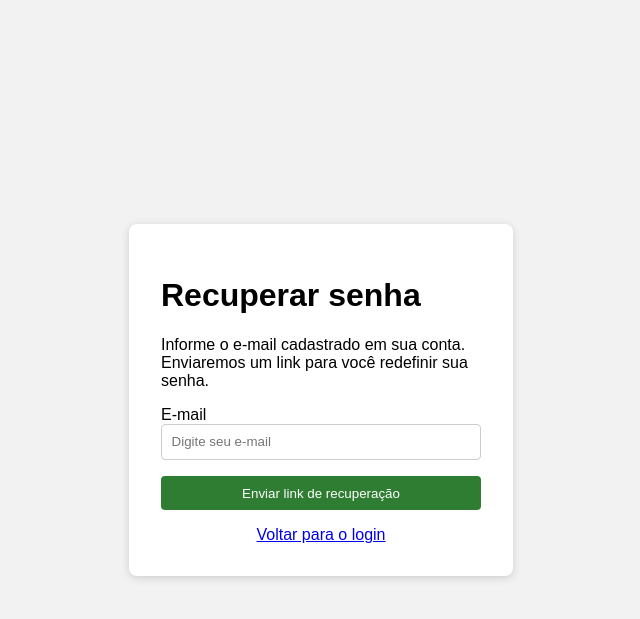
After one commit to gui123456w/Back-end2.0, a Flask app: page /recuperar-senha in a window 1280 px wide. The commit adds this page. Shown: the top 619 px of the page, without its empty margins (319-959 px from the left). Run offline with Flask 3, Linux system fonts and the light colour scheme.

Commit message:
email-recuperacao

```diff
--- a/___init__.py
+++ b/___init__.py
@@ -2,7 +2,7 @@ from flask import Flask
 
 from config import Config
 from database import db
-
+from extensions import mail
 
 def create_app():
     app = Flask(__name__)
@@ -10,7 +10,7 @@ def create_app():
     app.config.from_object(Config)
 
     db.init_app(app)
-
+    mail.init_app(app)
     from routes import main
 
     app.register_blueprint(main)
--- /dev/null
+++ b/extensions.py
@@ -0,0 +1,3 @@
+from flask_mail import Mail
+
+mail = Mail()
--- a/models.py
+++ b/models.py
@@ -114,6 +114,6 @@ class RecuperacaoSenha(db.Model):
 
     usuario = db.relationship(
         "Usuarios",
-        backref="recuperacoes_senha",
+        backref="recuperacao_senha",
         lazy=True
     )
--- a/requirements.txt
+++ b/requirements.txt
@@ -20,3 +20,4 @@ SQLAlchemy==2.0.51
 typing_extensions==4.15.0
 Werkzeug==3.1.8
 WTForms==3.2.2
+Flask-Mail==0.10.0
--- a/routes.py
+++ b/routes.py
@@ -4,6 +4,12 @@ from flask import request
 from flask import redirect
 from flask import session
 from flask import flash
+from flask import url_for
+
+from datetime import datetime, timedelta
+import secrets
+
+from flask_mail import Message
 
 from database import db
 
@@ -11,7 +17,9 @@ from models import Usuarios
 from models import Locais
 from models import TiposMaterial
 from models import LocaisMateriais
+from models import RecuperacaoSenha
 
+from extensions import mail
 
 main = Blueprint("main", __name__)
 
@@ -88,7 +96,6 @@ def login():
     if request.method == "POST":
 
         email = request.form["email"].strip().lower()
-
         senha = request.form["senha"]
 
         usuarios = Usuarios.query.filter_by(
@@ -98,7 +105,6 @@ def login():
         if usuarios and usuarios.verificar_senha(senha):
 
             session["usuarios_id_usuario"] = usuarios.id_usuario
-
             session["usuarios_nome"] = usuarios.nome
 
             return redirect("/")
@@ -107,6 +113,177 @@ def login():
 
     return render_template("login.html")
 
+
+@main.route("/recuperar-senha", methods=["GET", "POST"])
+def recuperar_senha():
+
+    if request.method == "POST":
+
+        email = request.form["email"].strip().lower()
+
+        usuario = Usuarios.query.filter_by(
+            email=email
+        ).first()
+
+        if usuario:
+
+            # Gera um token aleatório
+            token = secrets.token_urlsafe(64)
+
+            # Token válido por 15 minutos
+            expiracao = datetime.now() + timedelta(minutes=15)
+
+            # Cria o registro no banco
+            recuperacao = RecuperacaoSenha(
+                id_usuario=usuario.id_usuario,
+                token=token,
+                expiracao=expiracao,
+                usado=False
+            )
+
+            db.session.add(recuperacao)
+            db.session.commit()
+
+            # Cria o link
+            link = request.host_url.rstrip("/") + url_for(
+                "main.redefinir_senha",
+                token=token
+            )
+
+            # Cria o email
+            mensagem = Message(
+                subject="Recuperação de senha - Sustenta+",
+                recipients=[usuario.email]
+            )
+
+            mensagem.body = f"""
+Olá, {usuario.nome}!
+
+Recebemos uma solicitação para redefinir a senha
+da sua conta no Sustenta+.
+
+Clique no link abaixo para criar uma nova senha:
+
+{link}
+
+Este link ficará válido por 15 minutos.
+
+Caso você não tenha solicitado a recuperação da senha,
+ignore este e-mail.
+
+Atenciosamente,
+Equipe Sustenta+
+"""
+
+            mail.send(mensagem)
+
+        # Não informa se o email existe ou não
+        flash(
+            "Se o e-mail estiver cadastrado, "
+            "você receberá um link para recuperação."
+        )
+
+        return redirect("/login")
+
+    return render_template("recuperar_senha.html")
+
+@main.route("/redefinir-senha/<token>", methods=["GET", "POST"])
+def redefinir_senha(token):
+
+    # Procura o token no banco
+    recuperacao = RecuperacaoSenha.query.filter_by(
+        token=token,
+        usado=False
+    ).first()
+
+    if not recuperacao:
+
+        flash(
+            "O link de recuperação é inválido "
+            "ou já foi utilizado."
+        )
+
+        return redirect("/recuperar-senha")
+
+    # Verifica se o token expirou
+    if datetime.now() > recuperacao.expiracao:
+
+        flash("O link de recuperação expirou.")
+
+        return redirect("/recuperar-senha")
+
+    # Busca o usuário
+    usuario = Usuarios.query.get(
+        recuperacao.id_usuario
+    )
+
+    if not usuario:
+
+        flash("Usuário não encontrado.")
+
+        return redirect("/recuperar-senha")
+
+    if request.method == "POST":
+
+        nova_senha = request.form.get(
+            "senha",
+            ""
+        )
+
+        confirmar_senha = request.form.get(
+            "confirmar_senha",
+            ""
+        )
+
+        # Verifica campos vazios
+        if not nova_senha or not confirmar_senha:
+
+            flash("Preencha todos os campos.")
+
+            return render_template(
+                "redefinir_senha.html",
+                token=token
+            )
+
+        # Verifica se as senhas são iguais
+        if nova_senha != confirmar_senha:
+
+            flash("As senhas não são iguais.")
+
+            return render_template(
+                "redefinir_senha.html",
+                token=token
+            )
+
+        # Verifica tamanho mínimo
+        if len(nova_senha) < 8:
+
+            flash(
+                "A senha deve possuir pelo menos 8 caracteres."
+            )
+
+            return render_template(
+                "redefinir_senha.html",
+                token=token
+            )
+
+        # Cria o hash da nova senha
+        usuario.criar_senha(nova_senha)
+
+        # Marca o token como usado
+        recuperacao.usado = True
+
+        # Salva no banco
+        db.session.commit()
+
+        flash("Senha alterada com sucesso!")
+
+        return redirect("/login")
+
+    return render_template(
+        "redefinir_senha.html",
+        token=token
+    )
 
 @main.route("/logout")
 def logout():
--- a/templates/login.html
+++ b/templates/login.html
@@ -13,5 +13,6 @@
 
     <div class="links">
         Não tem conta? <a href="/cadastro">Cadastre-se</a>
+        <a href="/recuperar-senha">Esqueceu Senha</a>
     </div>
 {% endblock %}
--- /dev/null
+++ b/templates/recuperar_senha.html
@@ -0,0 +1,43 @@
+{% extends "base.html" %}
+
+{% block title %}Recuperar {% endblock %}
+
+{% block content %}
+
+<h1>Recuperar senha</h1>
+
+<p>
+    Informe o e-mail cadastrado em sua conta.
+    Enviaremos um link para você redefinir sua senha.
+</p>
+
+<form method="POST">
+
+{% if form %}
+    {{ form.hidden_tag() }}
+{% endif %}
+
+<label for="email">E-mail</label>
+
+<input
+    type="email"
+    id="email"
+    name="email"
+    placeholder="Digite seu e-mail"
+    required
+    autocomplete="email"
+>
+
+<button type="submit">
+    Enviar link de recuperação
+</button>
+
+</form>
+
+<div class="links">
+    <a href="{{ url_for('main.login') }}">
+        Voltar para o login
+    </a>
+</div>
+
+{% endblock %}
```
Also changed, not shown: config.py (+10 -0 lines), templates/redefinir_senha.html (added, +53 -0 lines).
